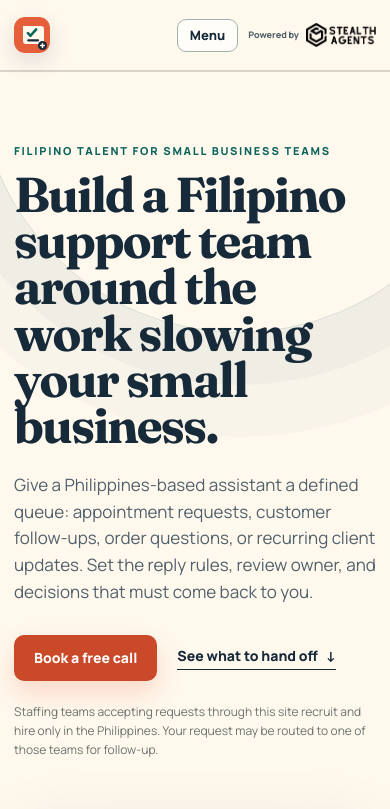
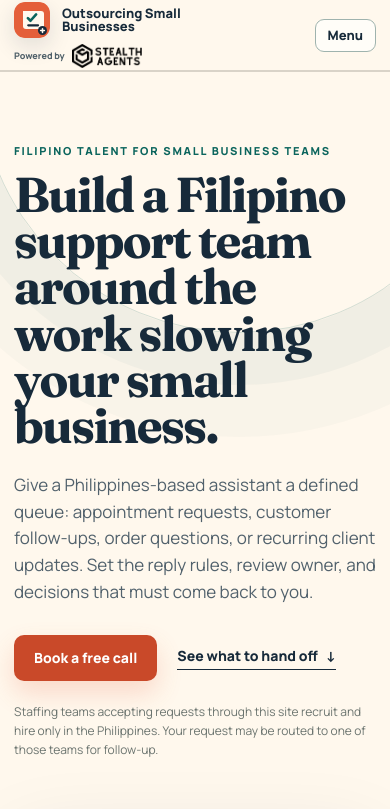
Before and after one commit to coolifystealthagents/outsourcingsmallbusinesses, a Next.js app: page / in a window 390 px wide. Shown: the top 809 px of the page. Built offline with nearby package versions, Linux system fonts and the light colour scheme.

Commit message:
Address observed production layout and branding defects

```diff
--- a/app/components.tsx
+++ b/app/components.tsx
@@ -19,9 +19,8 @@ function PoweredBy() {
 
 export function Header(_props: { articleMode?: boolean } = {}) {
   return <header className="nav fleet-nav"><a className="skip-link" href="#main-content">Skip to main content</a><div className="nav-inner">
-    <a className="logo" href="/" aria-label="Outsourcing Small Businesses home"><LogoMark /></a>
+    <div className="brand-with-parent"><a className="logo" href="/" aria-label="Outsourcing Small Businesses home"><LogoMark /></a><PoweredBy /></div>
     <SiteNavigation />
-    <PoweredBy />
   </div></header>;
 }
 
--- a/app/globals.css
+++ b/app/globals.css
@@ -365,3 +365,13 @@ main[id],section[id],article[id],h1[id],h2[id],h3[id]{scroll-margin-top:104px}
   article[data-batch="2026-11-05"] .o22-mobile,article[data-batch="2026-11-05"] .o22-sticky-toc{position:sticky!important;top:76px;left:auto!important;right:auto!important;width:auto!important;max-width:none!important;z-index:40;margin:0 0 1rem}
   article[data-batch="2026-11-05"] .o22-mobile>nav,article[data-batch="2026-11-05"] .o22-sticky-toc>nav{max-height:42vh;overflow:auto}
 }
+
+/* Production review: retain the wordmark on mobile and readable parent attribution. */
+.nav-inner .brand-with-parent { display:flex; align-items:center; gap:1.25rem; min-width:0; }
+.footer-brand .powered-by { color:#17304d; }
+@media(max-width:760px) {
+ .nav-inner .brand-with-parent { display:grid; gap:.35rem; }
+ .nav-inner .brand-with-parent .powered-by { padding-left:0; border:0; justify-content:flex-start; }
+ .nav-inner .brand-with-parent .logo-name { display:block; max-width:11rem; font-size:13px; }
+ .footer-brand .logo-name { display:block; }
+}
```
